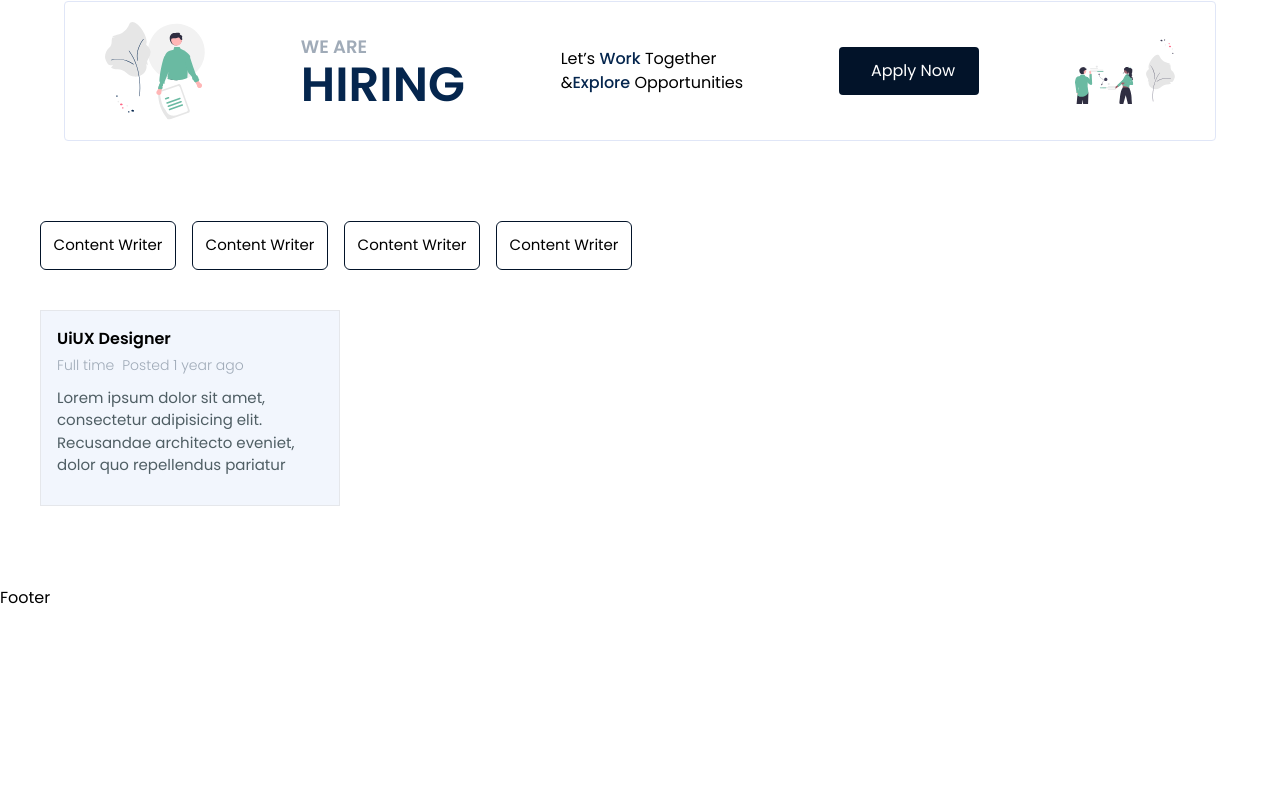
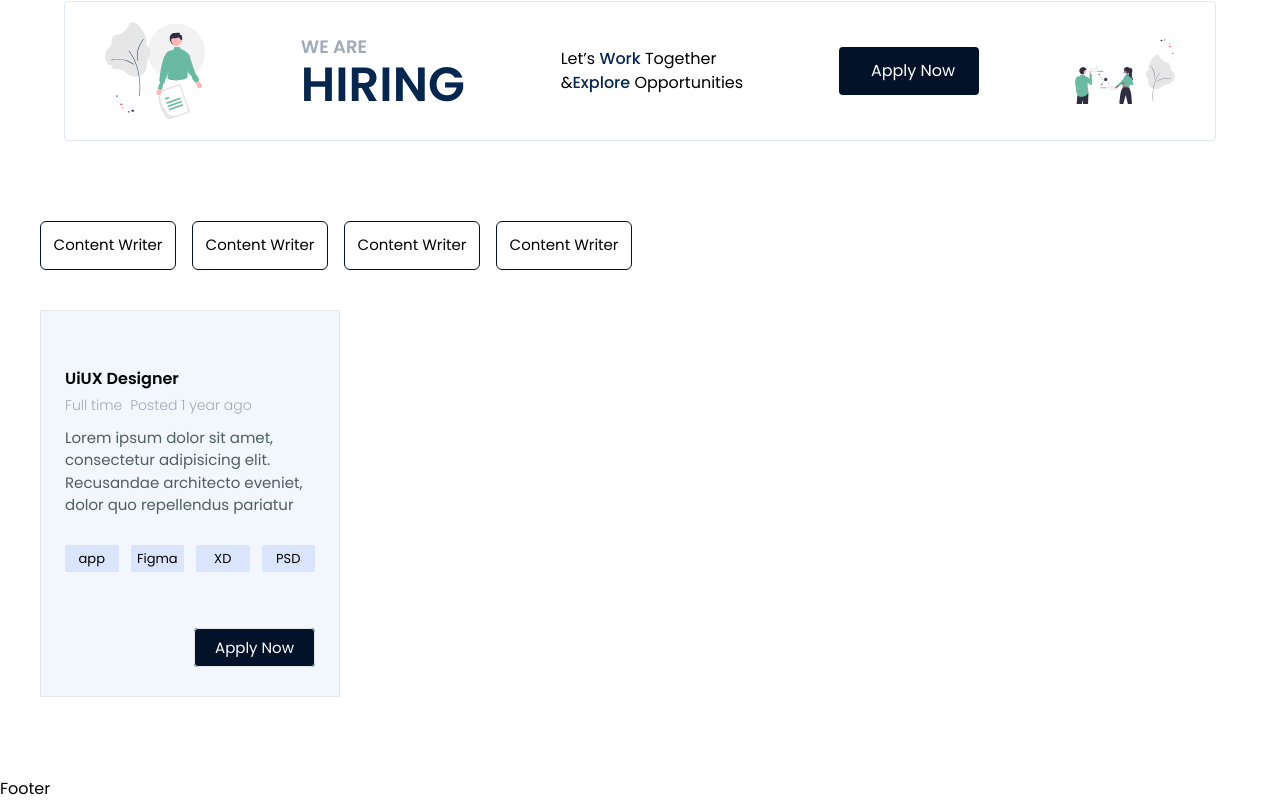
Before and after one commit to freelanceMamun/Job-Protal-Fullstack, a Next.js app in the folder frontend/: page / in a window 1280 px wide. Shown: the part 1110-1911 px from the top of the page. Before the commit the page ends 1720 px from the top, so only its background shows below. Built offline with nearby package versions, Linux system fonts and the light colour scheme.

Commit message:
add to job card

```diff
--- a/frontend/src/components/JobCard.jsx
+++ b/frontend/src/components/JobCard.jsx
@@ -2,8 +2,8 @@ import React from 'react';
 
 const JobCard = () => {
   return (
-    <div className=" bg-[#F2F6FD] border p-4">
-      <div className="job-title">
+    <div className=" bg-[#F2F6FD] border p-4 ">
+      <div className="px-2 pt-10 pb-5">
         <h4 className="font-semibold">UiUX Designer</h4>
         <div className="flex gap-2 mt-1">
           <div className="time">
@@ -21,8 +21,41 @@ const JobCard = () => {
             architecto eveniet, dolor quo repellendus pariatur
           </p>
         </div>
-        <div className="catagory">
-          <div className=""></div>
+        <div className="catagory my-7">
+          <div className="grid grid-cols-4 gap-3">
+            <a
+              href="#"
+              className="py-1  bg-[#dae4fa] text-center rounded-sm text-[13px]"
+            >
+              app
+            </a>
+            <a
+              href="#"
+              className="py-1 bg-[#dae4fa] text-center rounded-sm text-[13px]"
+            >
+              Figma
+            </a>
+            <a
+              href="#"
+              className="py-1 bg-[#dae4fa] text-center rounded-sm text-[13px]"
+            >
+              XD
+            </a>
+            <a
+              href="#"
+              className="py-1 bg-[#dae4fa] text-center rounded-sm text-[13px]"
+            >
+              PSD
+            </a>
+          </div>
+        </div>
+        <div className="apply-button text-end mt-16">
+          <a
+            href="#"
+            className="border py-2 px-5 text-[15px] bg-[#021329] text-white rounded hover:bg-transparent hover:text-black duration-300 transition hover:border-[#a0abb8]"
+          >
+            Apply Now
+          </a>
         </div>
       </div>
     </div>
```
